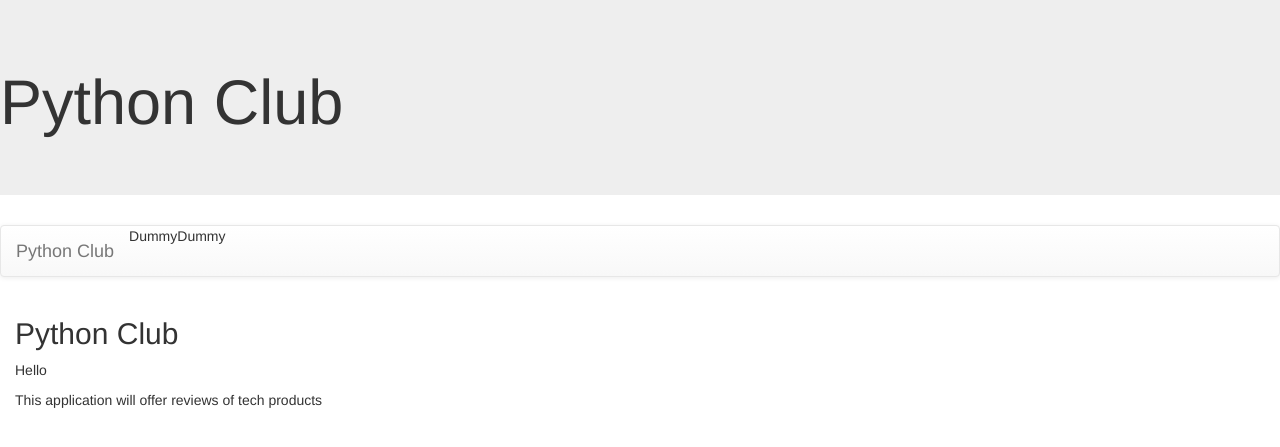
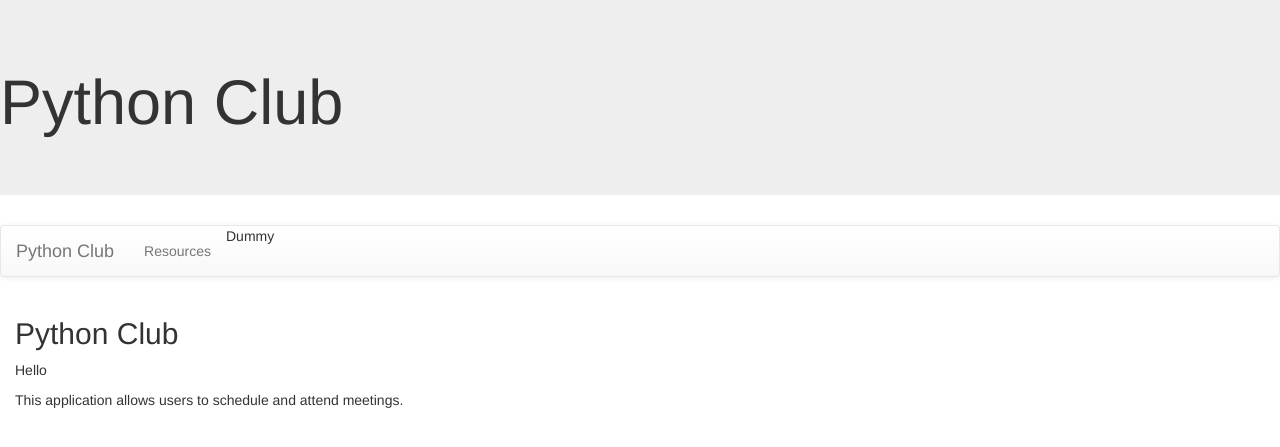
Before and after one commit to ScubsMcGrubs/SCIT112, a Django app: template Club/templates/club/index.html in a window 1280 px wide. Shown: the top 447 px of the page. Run offline with Django 3.2, Linux system fonts and the light colour scheme; the template is opened without the code that fills it, so the values that code supplies are empty; some libraries are stand-ins or nearby versions.

Commit message:
Resource View Commit

```diff
--- a/Club/templates/base.html
+++ b/Club/templates/base.html
@@ -16,7 +16,7 @@
 <a class="navbar-brand" href="{% url 'index' %}">Python Club</a>
 </div>
 <ul class="nav navbar-nav">
-<li>Dummy</li>
+<li><a href = "{% url 'resources' %}">Resources </a></li>
 <li>Dummy</li>
 </ul>
 </div>
--- a/Club/templates/club/index.html
+++ b/Club/templates/club/index.html
@@ -2,5 +2,5 @@
 {% block content %}
 <h2>Python Club</h2>
 <p>Hello</p>
-<p>This application will offer reviews of tech products</p>
+<p>This application allows users to schedule and attend meetings.</p>
 {% endblock %}
```
Also changed, not shown: Club/templates/club/resources.html (added, +10 -0 lines).
